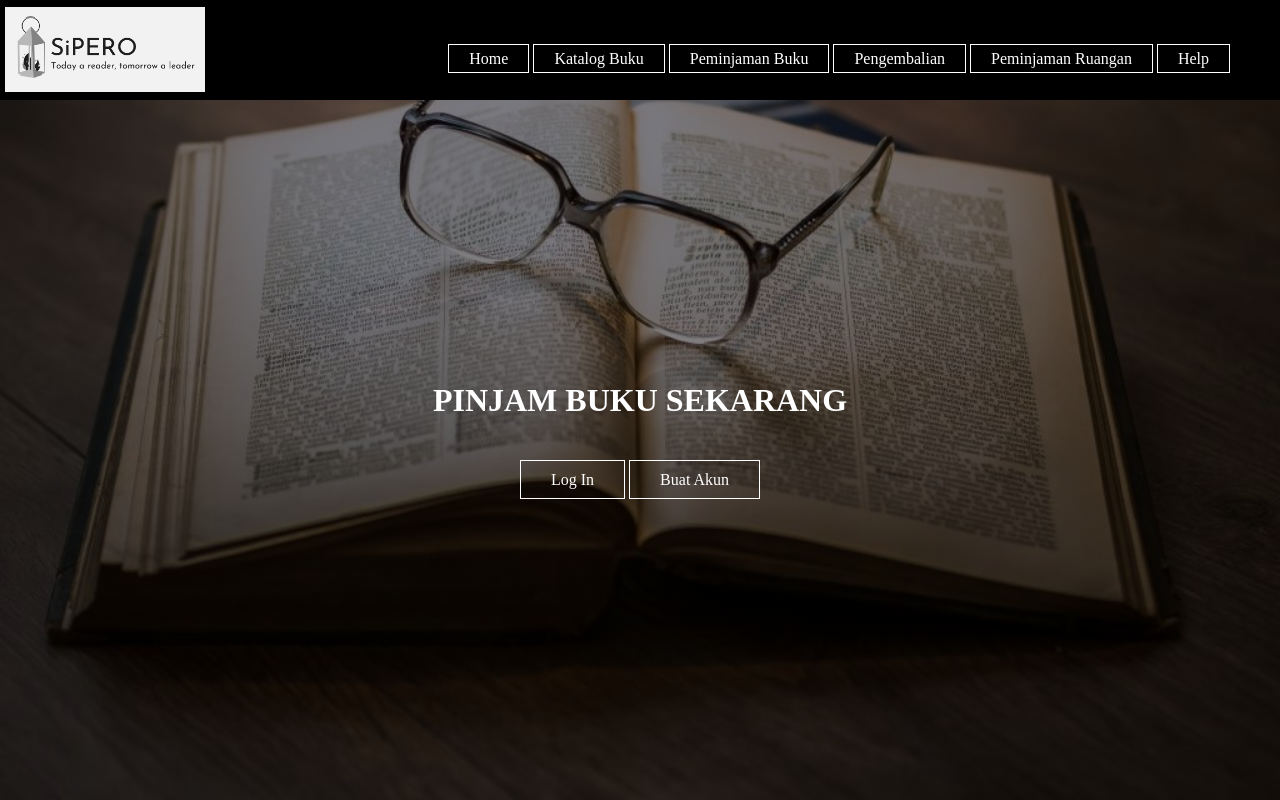
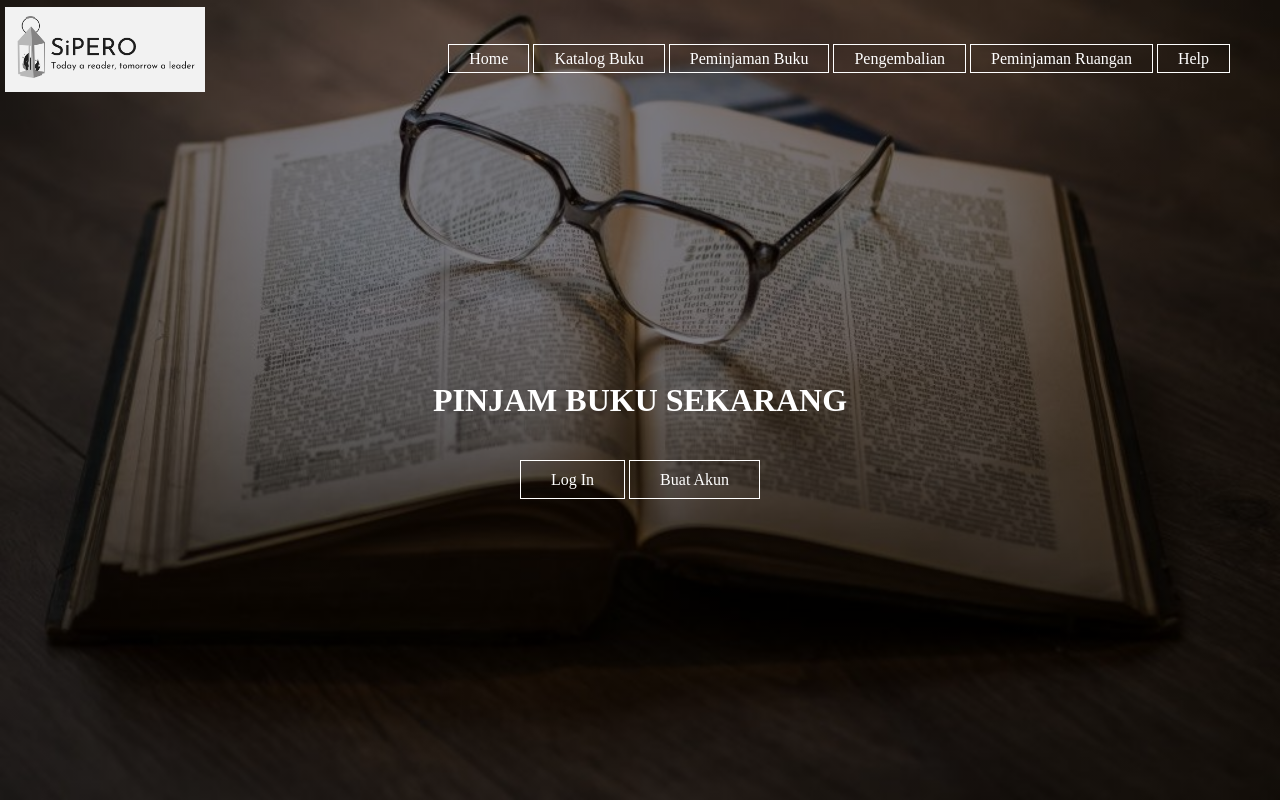
Before and after one commit to Ein13/IFIK4101_Perpustakaan, a CodeIgniter app: the page made by sipero/application/views/v_start.html in a window 1280 px wide. Run offline with CodeIgniter, Linux system fonts and the light colour scheme.

Commit message:
Update Styling.css

```diff
--- a/sipero/application/views/css/Styling.css
+++ b/sipero/application/views/css/Styling.css
@@ -12,7 +12,8 @@ header{
 }
 
 .heading{
-    background-color: #000000;
+    background :rgba(0,0,0,0.5)
+    color: #000;
     padding: 50px;
     max-width: fill;
     vertical-align: middle;
```
